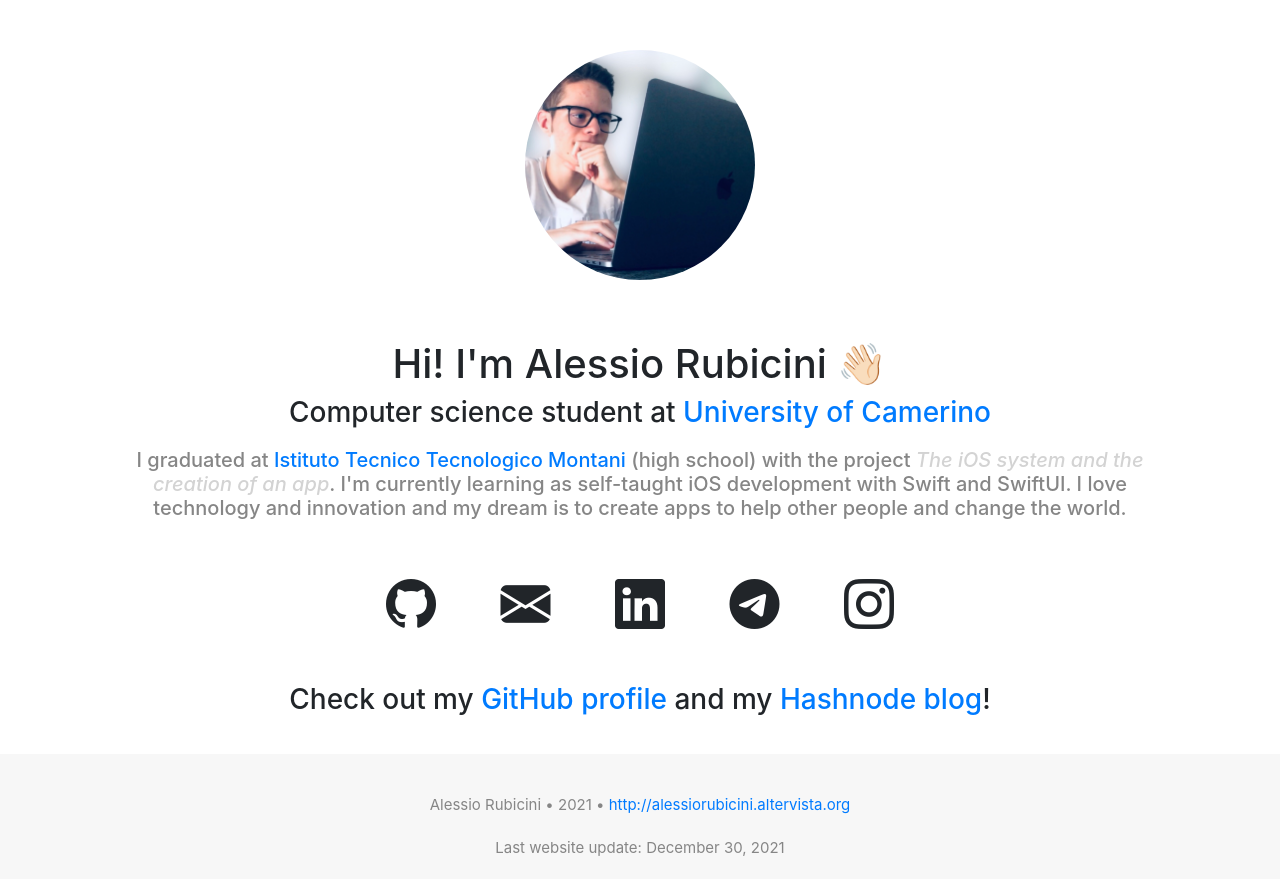
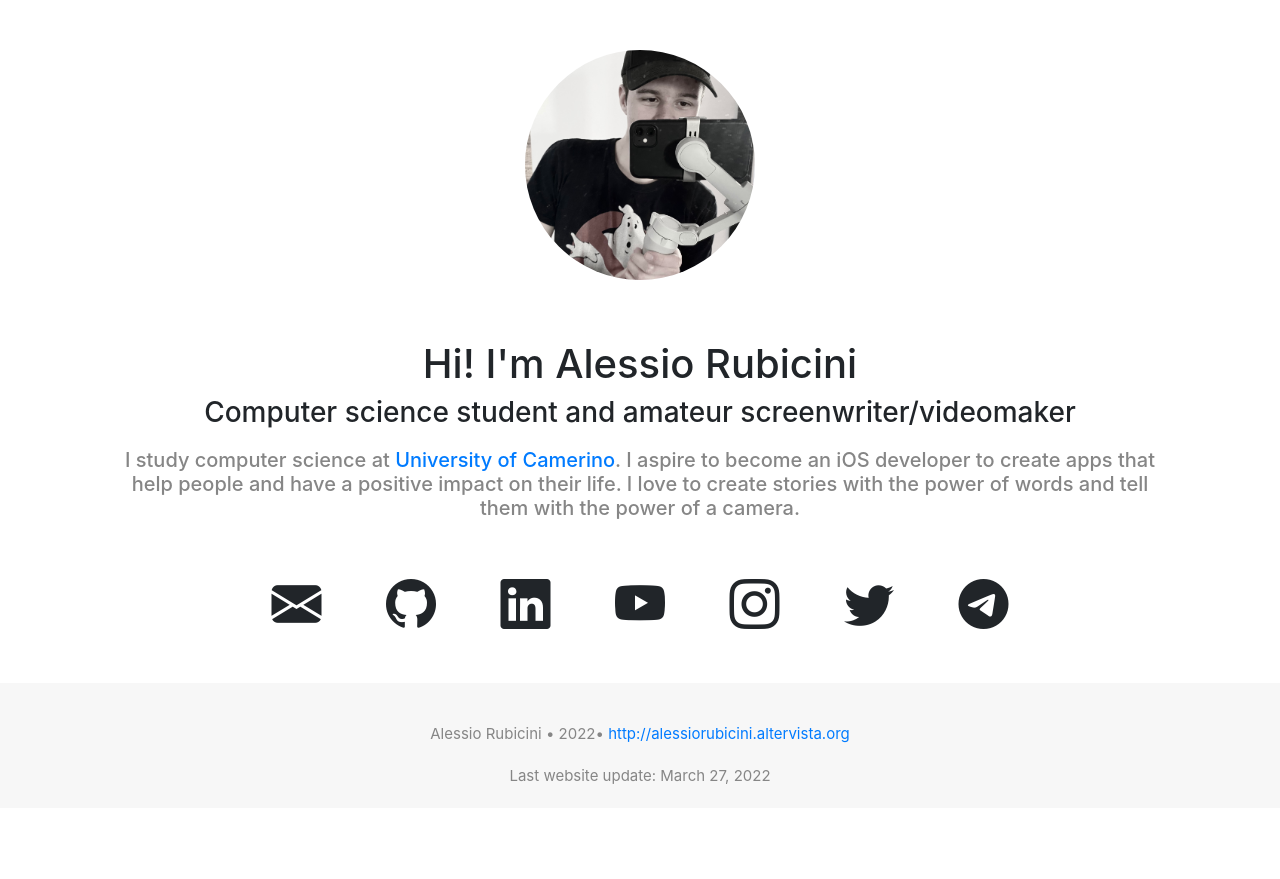
Before and after one commit to alessiorubicini/WebPortfolio, a plain HTML site: page index.html in a window 1280 px wide. After the commit the page ends 808 px from the top, so only its background shows below. Drawn offline with nearby package versions, Linux system fonts and the light colour scheme.

Commit message:
March 27, 2022 Update

```diff
--- a/index.html
+++ b/index.html
@@ -9,7 +9,7 @@
 
     <title>Alessio Rubicini</title>
 
-    <link rel="icon" href="images/wwdc-circle.png">
+    <link rel="icon" href="images/videomaker-circle.png">
 	<link rel="stylesheet" href="css/style.css">
 	<link rel="stylesheet" href="css/footer.css">
 
@@ -27,50 +27,51 @@
 
 		<div class="row" id="profilePicture" style="margin-top: 0px;">
 			<div class="col-sm-12 text-center">
-				<img src="images/AleWithMacbook.jpg" id="circlePicture" width="200" height="200" class="d-inline-block align-top" alt="">
+				<img src="images/alessio.jpg" id="circlePicture" width="200" height="200" class="d-inline-block align-top" alt="">
 			</div>
 		</div>
 
 		<div id="header">
 			<div class="row">
 				<div class="col-sm-12">
-					<h1 class="text-center ">Hi! I'm Alessio Rubicini 👋🏻</h1>
+					<h1 class="text-center ">Hi! I'm Alessio Rubicini</h1>
 				</div>
 			</div>
 
 			<div class="row">
 				<div class="col-sm-12 text-center">
-					<h3 class="text-center">Computer science student at <a href="https://www.unicam.it" target="_blank">University of Camerino</a></h3>
+					<h3 class="text-center">Computer science student and amateur screenwriter/videomaker</h3>
 				</div>
 			</div>
 
 			<div class="row" style="padding-top: 10px;">
 				<div class="col-sm-12">
 					<h5 class="text-center">
-						I graduated at <a href="https://www.istitutomontani.edu.it" target="_blank">Istituto Tecnico Tecnologico Montani</a> (high school) with the project
-						<a href="The-iOS-system-and-the-creation-of-an-app.pdf" target="_blank" style="color: lightgray"><em>The iOS system and the creation of an app</em></a>. I'm currently learning as self-taught iOS development with Swift and SwiftUI.
-						I love technology and innovation and my dream is to create apps to help other people and change the world.</h5>
+						I study computer science at <a href="http://unicam.it" target="_blank">University of Camerino</a>. I aspire to become an iOS developer to create apps that help people and have a positive impact on their life.
+						I love to create stories with the power of words and tell them with the power of a camera.</h5>
 				</div>
 			</div>
 
 		</div>
 
-		<div class="row" id="contact" style="margin-top: 10px; padding-bottom: 10px; text-decoration: none; text-align: center;">
+		<div class="row" id="contact" style="margin-top: 10px; margin-bottom: 40px; text-decoration: none; text-align: center;">
 			<div class="col-sm-12" style="margin-top: 10px;">
+				<a href="mailto:alessiorubicini16@icloud.com" target="_blank"><i class="bi bi-envelope-fill"></i></a>
 				<a href="https://github.com/alessiorubicini" target="_blank"><i class="bi bi-github"></i></a>
-				<a href="mailto:alessiorubicini16@icloud.com" target="_blank"><i class="bi bi-envelope-fill"></i></a>
 				<a href="https://www.linkedin.com/in/alessiorubicini/" target="_blank"><i class="bi bi-linkedin"></i></a>
+				<a href="https://www.youtube.com/channel/UC-1wXbnx2R5bqg-pY1ULg0A" target="_blank"><i class="bi bi-youtube"></i></a>
+				<a href="http://instagram.com/alessiorubicini/" target="_blank"><i class="bi bi-instagram"></i></a>
+				<a href="https://twitter.com/alerubicini" target="_blank"><i class="bi bi-twitter"></i></a>
 				<a href="https://t.me/alessiorubicini" target="_blank"><i class="bi bi-telegram"></i></a>
-				<a href="http://instagram.com/alessiorubicini/" target="_blank"><i class="bi bi-instagram"></i></a>
 			</div>
 		</div>
 
-		<div class="row" style="margin-top: 30px; margin-bottom: 30px;">
+		<!--<div class="row" style="margin-top: 30px; margin-bottom: 30px;">
 			<div class="col-sm-12 text-center">
 				<h3 class="text-center">Check out my <a href="https://github.com/alessiorubicini" target="_blank"> GitHub profile</a>
 					and my <a href="https://alessiorubicini.hashnode.dev" target="_blank">Hashnode blog</a>!</h3>
 			</div>
-		</div>
+		</div>-->
 
 	  </div>
 
@@ -79,8 +80,8 @@
 	<div class="footer-basic">
         <footer>
 
-            <p class="copyright">Alessio Rubicini • 2021 • <a href="http://alessiorubicini.altervista.org">http://alessiorubicini.altervista.org</a> </p>
-			<p class="copyright">Last website update: December 30, 2021</p>
+            <p class="copyright">Alessio Rubicini • 2022• <a href="http://alessiorubicini.altervista.org">http://alessiorubicini.altervista.org</a> </p>
+			<p class="copyright">Last website update: March 27, 2022</p>
         </footer>
     </div>
 
```
Also changed, not shown: images/alessio.jpg (added), 1 other file.
